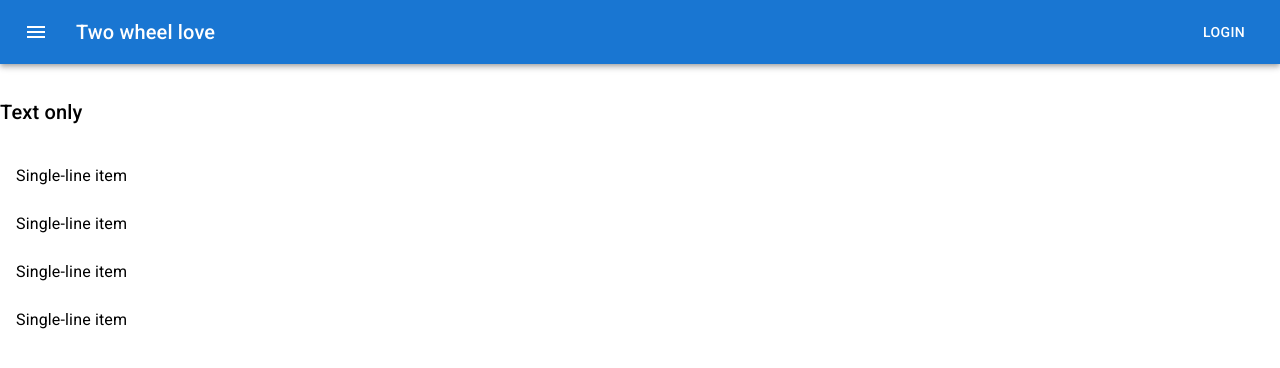
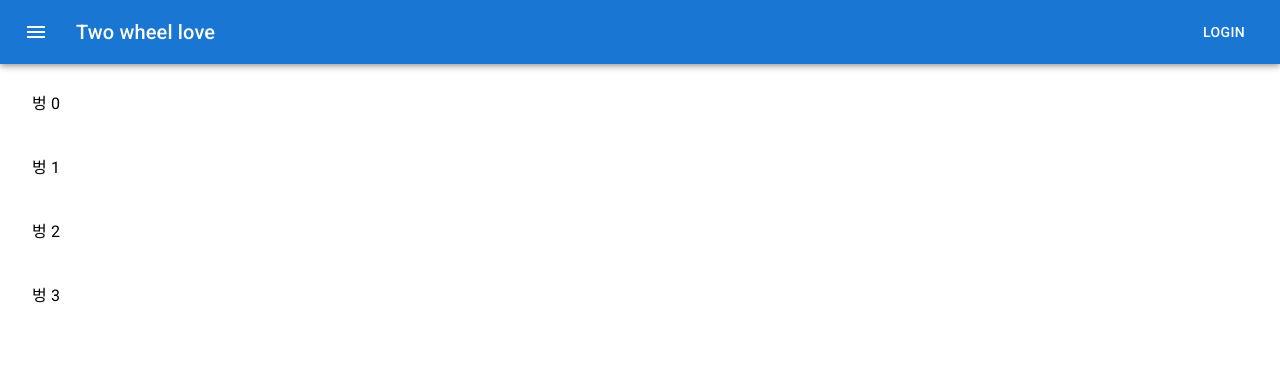
Before and after one commit to Chonim/project-yaksa, a Next.js app: page /bung in a window 1280 px wide. Shown: the top 368 px of the page. Built offline with nearby package versions, Linux system fonts and the light colour scheme.

Commit message:
feat: implement bug list

```diff
--- a/pages/bung/index.tsx
+++ b/pages/bung/index.tsx
@@ -1,37 +1,20 @@
-import { Grid, List, ListItem, ListItemText, styled, Typography } from '@mui/material'
+import { List, ListItem, ListItemButton, ListItemText } from '@mui/material'
 import React from 'react'
 
-const Demo = styled('div')(({ theme }) => ({
-  backgroundColor: theme.palette.background.paper,
-}));
-
-function generate(element: React.ReactElement) {
-  return [0, 1, 2, 3].map((value) =>
-    React.cloneElement(element, {
-      key: value,
-    }),
-  );
-}
-
 const BungListPage = () => (
-  <Grid container spacing={2}>
-    <Grid item xs={12} md={6}>
-      <Typography sx={{ mt: 4, mb: 2 }} variant="h6" component="div">
-        Text only
-      </Typography>
-      <Demo>
-        <List dense={false}>
-          {generate(
-            <ListItem>
-              <ListItemText
-                primary="Single-line item"
-                secondary={false} />
-            </ListItem>
-          )}
-        </List>
-      </Demo>
-    </Grid>
-  </Grid>
+  <List dense={false}>
+    {[0, 1, 2, 3].map((value) => {
+      return (
+        <ListItem key={value}>
+          <ListItemButton>
+            <ListItemText
+              primary={`벙 ${value}`}
+              secondary={false} />
+          </ListItemButton>
+        </ListItem>
+      )
+    })}
+  </List>
 )
 
 export default BungListPage
```
